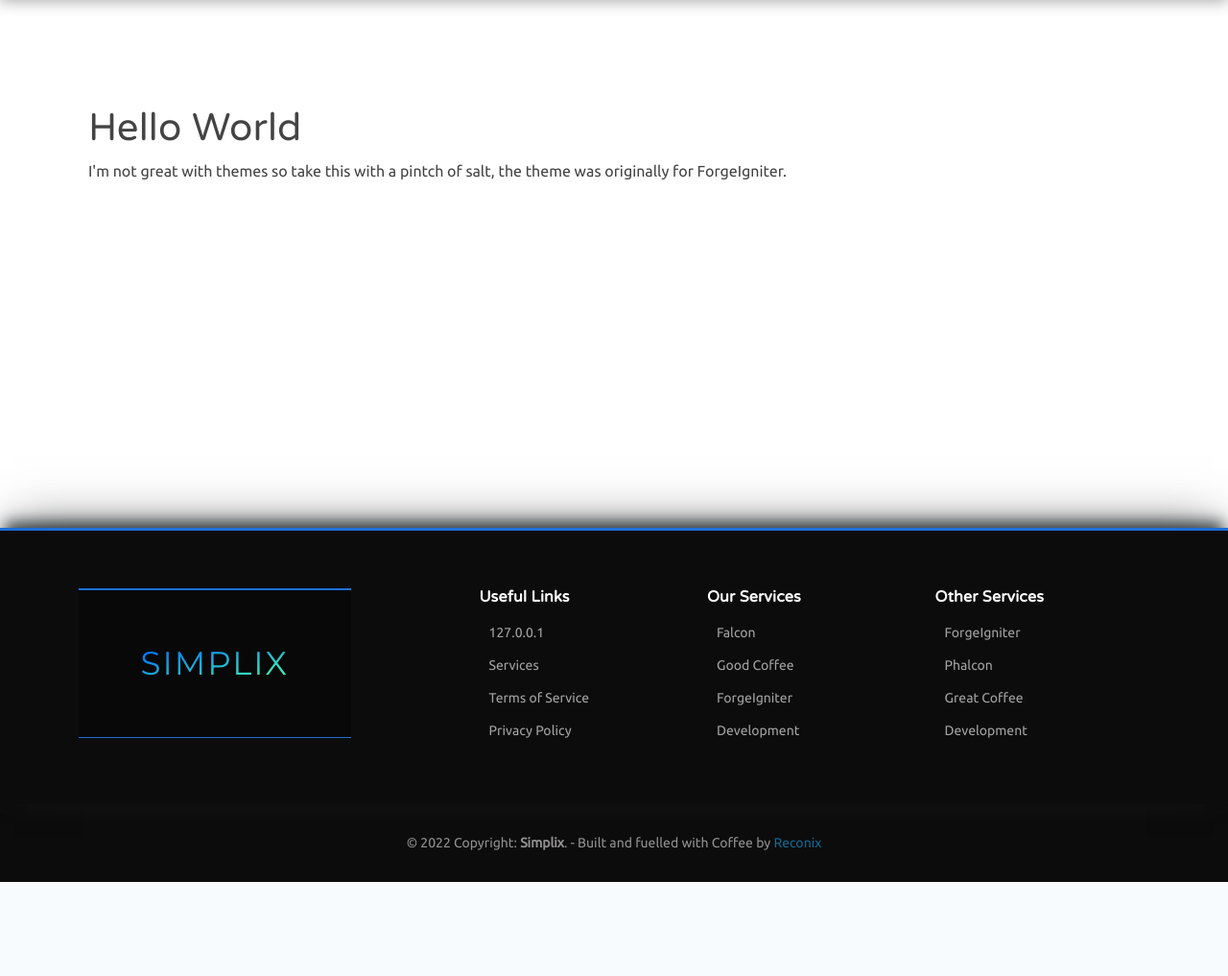
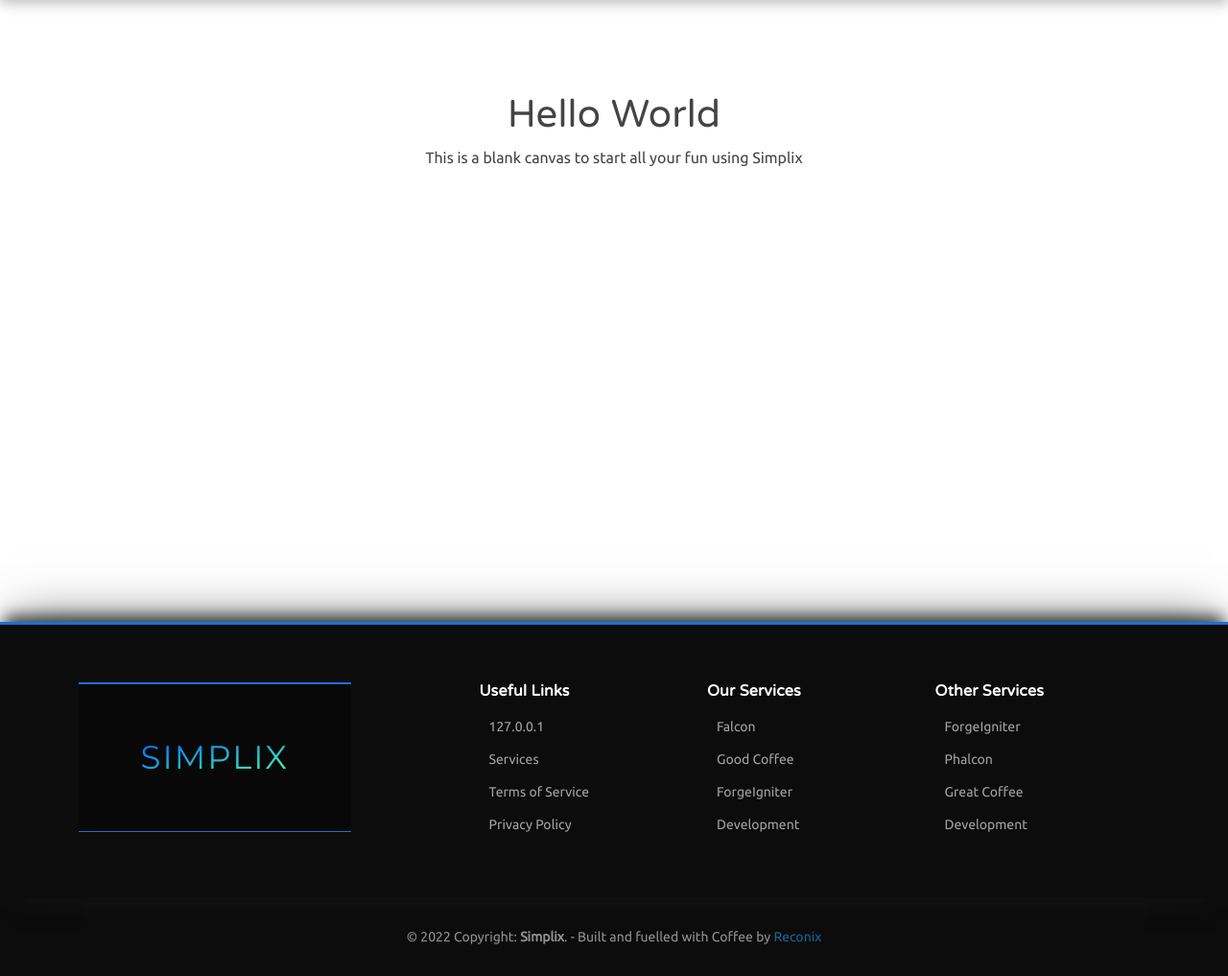
Before and after one commit to Reconix/Simplix, a PHP site: page /_blank.php in a window 1280 px wide. Shown: the part 70-1087 px from the top of the page at 96% size. Before the commit the page ends 989 px from the top, so only its background shows below. Run offline with PHP 8.4, Linux system fonts and the light colour scheme.

Commit message:
Blank Slate Final

```diff
--- a/_blank.php
+++ b/_blank.php
@@ -52,7 +52,7 @@
 
   <?php include_once('inc/header.php');?>
 
-  <!--=:: Slider ::=-->
+  <!--=:: Carousel Slider ::=-->
 
   <!--=:: Content Section ::=-->
 
@@ -60,20 +60,17 @@
 
    <!--=:: Sections ::=-->
 
-    <!--- Simple --->
-    <section id="simples" class="simples">
-      <div class="container">
-        <div style="margin:50px 5px 300px 10px;">
-        <h1>Hello World</h1>
-        <p>
-          I'm not great with themes so take this with a pintch of salt, the
-          theme was originally for ForgeIgniter.
-        </p>
-        </div>
-      </div>
-    </section>
+   <div class="px-4 py-5 my-5 text-center">
+     <h1 class="display-6">Hello World</h1>
+     <div class="col-lg-6 mx-auto">
+       <p class="mb-4">This is a blank canvas to start all your fun using Simplix</p>
+     </div>
+   </div>
 
   </main>
+
+<main>
+
   <?php include_once('inc/footer.php');?>
 
   <!--=:: JS Dependencies ::=--->
--- a/assets/css/style.css
+++ b/assets/css/style.css
@@ -221,6 +221,11 @@ h1, h2, h3, h4, h5, h6 {
   .navbar .dropdown .dropdown:hover > ul {
     left: -100%;
   }
+}
+
+/*--- Main Content ---*/
+#main-content {
+  min-height: 600px;
 }
 
 /*--- Sections ---*/
```
